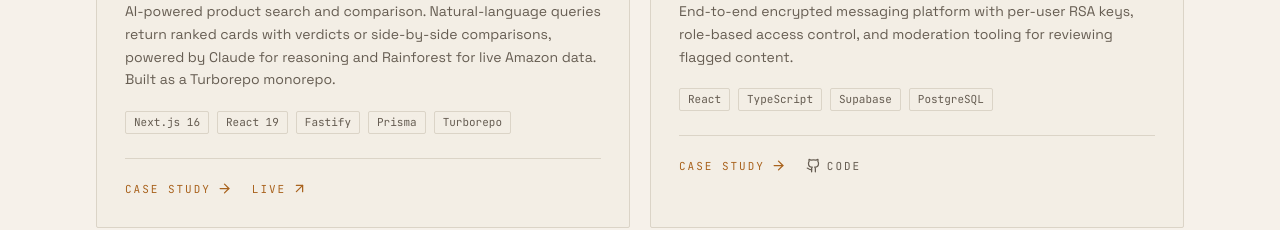
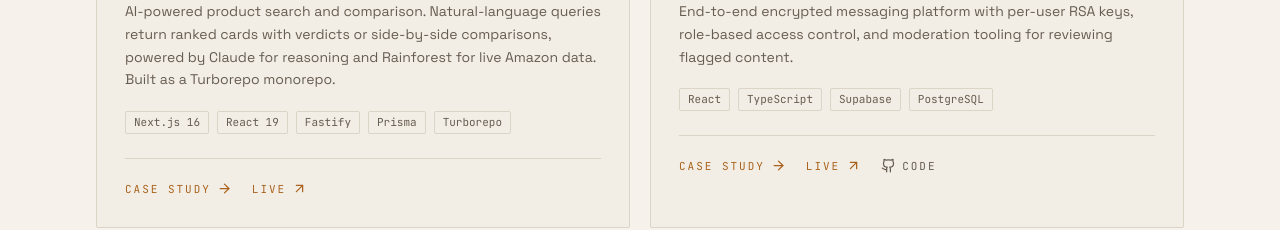
Before and after one commit to ChikwandaChisha/New-Portfolio, a React (Vite) app in the folder app/: page / in a window 1280 px wide. Shown: the part 2180-2410 px from the top of the page. Built offline with nearby package versions, Linux system fonts and the light colour scheme.

Commit message:
Add CryptNote demo link and order project links as case study, live, then code

```diff
--- a/app/src/sections/ProjectDetail.tsx
+++ b/app/src/sections/ProjectDetail.tsx
@@ -141,6 +141,7 @@
       { label: 'Access', value: 'RBAC + RLS' },
     ],
     github: 'https://github.com/ChikwandaChisha/CryptNote',
+    demo: 'https://crypt-note-rust.vercel.app/',
     blocks: [
       {
         kind: 'prose',
--- a/app/src/sections/Projects.tsx
+++ b/app/src/sections/Projects.tsx
@@ -35,7 +35,7 @@
     category: 'Full Stack · Security',
     tech: ['React', 'TypeScript', 'Supabase', 'PostgreSQL'],
     github: 'https://github.com/ChikwandaChisha/CryptNote',
-    demo: null,
+    demo: 'https://crypt-note-rust.vercel.app/',
     slug: 'cryptnote',
   },
   {
@@ -131,6 +131,18 @@
             <ArrowRight size={15} aria-hidden="true" />
           </a>
         )}
+        {project.demo && (
+          <a
+            href={project.demo}
+            target="_blank"
+            rel="noopener noreferrer"
+            aria-label={`${project.title} live demo`}
+            className="inline-flex items-center gap-1.5 text-sm text-accent hover:brightness-110 transition"
+          >
+            <span className="label-mono">Live</span>
+            <ArrowUpRight size={15} aria-hidden="true" />
+          </a>
+        )}
         {project.github && (
           <a
             href={project.github}
@@ -143,24 +155,11 @@
             <span className="label-mono">Code</span>
           </a>
         )}
-        {project.demo ? (
-          <a
-            href={project.demo}
-            target="_blank"
-            rel="noopener noreferrer"
-            aria-label={`${project.title} live demo`}
-            className="inline-flex items-center gap-1.5 text-sm text-accent hover:brightness-110 transition"
-          >
-            <span className="label-mono">Live</span>
-            <ArrowUpRight size={15} aria-hidden="true" />
-          </a>
-        ) : (
-          !project.github && !project.slug && (
-            <span className="inline-flex items-center gap-1.5 text-sm text-muted-foreground/70">
-              <Lock size={14} aria-hidden="true" />
-              <span className="label-mono">Private</span>
-            </span>
-          )
+        {!project.slug && !project.demo && !project.github && (
+          <span className="inline-flex items-center gap-1.5 text-sm text-muted-foreground/70">
+            <Lock size={14} aria-hidden="true" />
+            <span className="label-mono">Private</span>
+          </span>
         )}
       </div>
     </motion.article>
```
